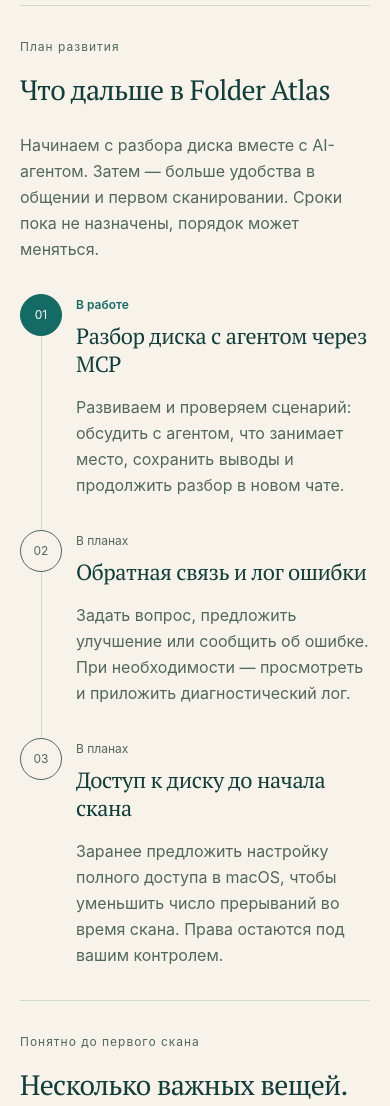
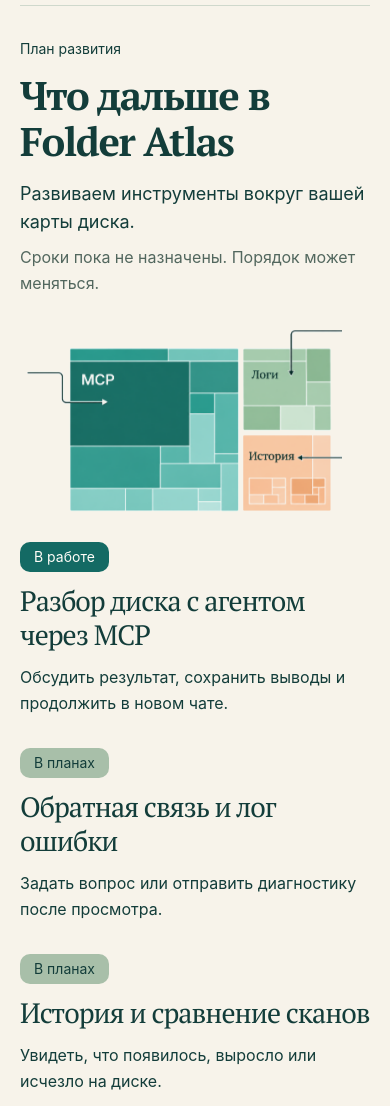
Before and after one commit to pyatovnikita1-rgb/folder-atlas, a plain HTML site: page index.html in a window 390 px wide. Shown: the part 1920-3026 px from the top of the page. Drawn offline with Linux system fonts and the light colour scheme; a web font is replaced by a local one.

```diff
--- a/index.html
+++ b/index.html
@@ -82,29 +82,31 @@
 
       <section class="roadmap" id="roadmap" aria-labelledby="roadmap-title">
         <div class="roadmap-intro">
-          <div><p class="eyebrow">План развития</p><h2 id="roadmap-title">Что дальше<br> в Folder Atlas</h2></div>
-          <p class="roadmap-description">Начинаем с разбора диска вместе с AI-агентом. Затем — больше удобства в общении и первом сканировании. Сроки пока не назначены, порядок может меняться.</p>
+          <p class="eyebrow">План развития</p>
+          <h2 id="roadmap-title">Что дальше в Folder Atlas</h2>
+          <p class="roadmap-description">Развиваем инструменты вокруг вашей карты диска.</p>
+          <p class="roadmap-timing">Сроки пока не назначены. Порядок может меняться.</p>
         </div>
-        <ol class="roadmap-list" role="list">
-          <li class="roadmap-step roadmap-step-current">
-            <span class="roadmap-marker" aria-hidden="true">01</span>
-            <p class="roadmap-status">В работе</p>
-            <h3>Разбор диска<br> с агентом через MCP</h3>
-            <p class="roadmap-copy">Развиваем и проверяем сценарий: обсудить с агентом, что занимает место, сохранить выводы и продолжить разбор в новом чате.</p>
+        <div class="roadmap-map">
+          <img class="roadmap-art" src="assets/roadmap-map.png" width="1665" height="944" loading="lazy" decoding="async" alt="Три группы плиток плана развития: MCP, логи и история сканов.">
+          <ol class="roadmap-items" role="list">
+            <li class="roadmap-feature roadmap-feature-mcp">
+              <p class="roadmap-status roadmap-status-current">В работе</p>
+              <h3>Разбор диска<br> с агентом<br> через MCP</h3>
+              <p class="roadmap-copy">Обсудить результат, сохранить выводы и продолжить в новом чате.</p>
             </li>
-          <li class="roadmap-step">
-            <span class="roadmap-marker" aria-hidden="true">02</span>
+            <li class="roadmap-feature roadmap-feature-feedback">
               <p class="roadmap-status">В планах</p>
               <h3>Обратная связь<br> и лог ошибки</h3>
-            <p class="roadmap-copy">Задать вопрос, предложить улучшение или сообщить об ошибке. При необходимости — просмотреть и приложить диагностический лог.</p>
+              <p class="roadmap-copy">Задать вопрос или отправить диагностику после просмотра.</p>
             </li>
-          <li class="roadmap-step">
-            <span class="roadmap-marker" aria-hidden="true">03</span>
+            <li class="roadmap-feature roadmap-feature-history">
               <p class="roadmap-status">В планах</p>
-            <h3>Доступ к диску<br> до начала скана</h3>
-            <p class="roadmap-copy">Заранее предложить настройку полного доступа в macOS, чтобы уменьшить число прерываний во время скана. Права остаются под вашим контролем.</p>
+              <h3>История и сравнение сканов</h3>
+              <p class="roadmap-copy">Увидеть, что появилось, выросло или исчезло на диске.</p>
             </li>
           </ol>
+        </div>
       </section>
 
       <section class="questions" id="questions" aria-labelledby="questions-title">
--- a/styles.css
+++ b/styles.css
@@ -120,18 +120,24 @@ h2 { font-size: 32px; line-height: 40px; letter-spacing: -.025em; }
 .walkthrough { display: grid; grid-template-columns: minmax(0, 352px) minmax(0, 1fr); gap: 64px; padding-block: 96px 72px; align-items: center; }
 .display-heading { font-size: 48px; line-height: 54px; letter-spacing: -1.2px; }
 .walkthrough-copy p { margin-top: 24px; color: var(--fa-color-text-secondary); }
-.roadmap { padding-block: 64px; border-top: 1px solid var(--fa-color-border-default); }
-.roadmap-intro { display: grid; grid-template-columns: minmax(0, 352px) minmax(0, 1fr); gap: 64px; align-items: end; }
-.roadmap-description { max-width: 560px; color: var(--fa-color-text-secondary); font-size: 16px; line-height: 26px; }
-.roadmap-list { display: grid; grid-template-columns: repeat(3, minmax(0, 1fr)); gap: 32px; list-style: none; margin: 40px 0 0; padding: 0; }
-.roadmap-step { position: relative; min-width: 0; }
-.roadmap-step:not(:last-child)::before { content: ""; position: absolute; top: 21px; left: 42px; right: -32px; border-top: 1px solid var(--fa-color-border-default); }
-.roadmap-marker { position: relative; display: flex; align-items: center; justify-content: center; width: 42px; height: 42px; margin-bottom: 24px; border: 1px solid var(--fa-palette-muted); border-radius: 50%; background: var(--fa-color-surface-page); color: var(--fa-color-text-secondary); font-size: 12px; line-height: 18px; }
-.roadmap-step-current .roadmap-marker { border-color: var(--fa-color-action-default); background: var(--fa-color-action-default); color: var(--fa-color-text-inverse); }
-.roadmap-status { margin-bottom: 12px; color: var(--fa-color-text-secondary); font-size: 12px; line-height: 18px; }
-.roadmap-step-current .roadmap-status { color: var(--fa-color-action-default); font-weight: 600; }
-.roadmap-step h3 { margin: 0 0 16px; font: 400 24px/32px var(--fa-font-display); letter-spacing: -.02em; }
-.roadmap-copy { color: var(--fa-color-text-secondary); font-size: 16px; line-height: 26px; }
+.roadmap { padding-block: 32px 48px; border-top: 1px solid var(--fa-color-border-default); }
+.roadmap-intro { max-width: 900px; }
+.roadmap .eyebrow { margin-bottom: 20px; color: var(--fa-color-text-primary); font-size: 16px; line-height: 24px; letter-spacing: 0; }
+.roadmap-intro h2 { font-size: 56px; line-height: 64px; font-weight: 700; letter-spacing: -.035em; }
+.roadmap-description { margin-top: 16px; font-size: 22px; line-height: 32px; }
+.roadmap-timing { margin-top: 8px; color: var(--fa-color-text-secondary); font-size: 18px; line-height: 28px; }
+.roadmap-map { position: relative; min-height: 480px; margin-top: 0; }
+.roadmap-art { position: absolute; top: 0; left: 10.5%; width: 72%; height: auto; mix-blend-mode: darken; clip-path: inset(0 8% 0 0); }
+.roadmap-items { list-style: none; margin: 0; padding: 0; }
+.roadmap-feature { position: absolute; width: 22%; }
+.roadmap-feature-mcp { top: 96px; left: 0; width: 21%; }
+.roadmap-feature-feedback { top: -60px; right: 0; }
+.roadmap-feature-history { top: 257px; right: 0; }
+.roadmap-status { display: inline-block; margin-bottom: 12px; padding: 4px 14px; border-radius: 10px; background: var(--fa-palette-sage); font-size: 14px; line-height: 22px; }
+.roadmap-status-current { color: var(--fa-color-text-inverse); background: var(--fa-color-action-default); }
+.roadmap-feature h3 { margin: 0 0 16px; font: 400 32px/38px var(--fa-font-display); letter-spacing: -.035em; }
+.roadmap-copy { color: var(--fa-color-text-primary); font-size: 17px; line-height: 26px; }
+.roadmap-feature-mcp .roadmap-copy { max-width: 218px; font-size: 18px; line-height: 27px; }
 .questions { display: grid; grid-template-columns: minmax(0, 352px) minmax(0, 1fr); gap: 64px; padding-block: 64px; border-block: 1px solid var(--fa-color-border-default); }
 .eyebrow { font-size: 12px; line-height: 18px; letter-spacing: 1px; color: var(--fa-color-text-secondary); margin-bottom: 16px; }
 .faq-list details { border-bottom: 1px solid var(--fa-color-border-default); }
@@ -169,7 +175,7 @@ summary::-webkit-details-marker { display: none; }
   .hero { grid-template-columns: minmax(0, .9fr) minmax(0, 1fr); gap: 32px; }
   h1 { font-size: 52px; line-height: 58px; letter-spacing: -1.3px; }
   .hero-description { font-size: 20px; line-height: 30px; }
-  .walkthrough, .questions, .roadmap-intro { grid-template-columns: minmax(0, .7fr) minmax(0, 1fr); gap: 40px; }
+  .walkthrough, .questions { grid-template-columns: minmax(0, .7fr) minmax(0, 1fr); gap: 40px; }
   .display-heading { font-size: 40px; line-height: 46px; }
   .media-duration { display: block; }
   .cluster-footer { opacity: .65; }
@@ -191,16 +197,6 @@ summary::-webkit-details-marker { display: none; }
   .walkthrough-copy p { max-width: 440px; }
   .walkthrough-media { margin-inline: 8px; }
   .questions { grid-template-columns: minmax(0, 1fr); gap: 32px; padding-block: 48px; }
-  .roadmap { padding-block: 48px; }
-  .roadmap-intro { grid-template-columns: minmax(0, 1fr); gap: 24px; }
-  .roadmap-intro h2 br { display: none; }
-  .roadmap-list { grid-template-columns: minmax(0, 1fr); gap: 0; margin-top: 32px; }
-  .roadmap-step { padding: 0 0 32px 66px; }
-  .roadmap-step:last-child { padding-bottom: 0; }
-  .roadmap-marker { position: absolute; top: 0; left: 0; margin: 0; }
-  .roadmap-step:not(:last-child)::before { top: 42px; bottom: 0; left: 21px; right: auto; border-top: 0; border-left: 1px solid var(--fa-color-border-default); }
-  .roadmap-status { padding-top: 2px; margin-bottom: 8px; }
-  .roadmap-step h3 br { display: none; }
   .questions-intro h2 br { display: none; }
   .cluster-footer { display: none; }
 }
@@ -229,10 +225,7 @@ summary::-webkit-details-marker { display: none; }
   .walkthrough { padding-block: 32px; gap: 40px; }
   .display-heading { font-size: 36px; line-height: 40px; letter-spacing: -.9px; }
   .walkthrough-copy p { margin-top: 20px; font-size: 16px; line-height: 26px; }
-  .questions, .roadmap { padding-block: 32px; }
-  .roadmap-intro h2 { font-size: 28px; line-height: 36px; }
-  .roadmap-step { padding-left: 56px; }
-  .roadmap-step h3 { font-size: 22px; line-height: 28px; }
+  .questions { padding-block: 32px; }
   .questions-intro h2 { font-size: 28px; line-height: 36px; }
   .answer { padding-right: 8px; }
   .final-cta { padding-block: 40px; }
@@ -240,6 +233,32 @@ summary::-webkit-details-marker { display: none; }
   .site-footer { flex-wrap: wrap; row-gap: 8px; padding-block: 20px; }
   .site-footer > span:nth-child(2) { display: none; }
 }
+@media (max-width: 1100px) {
+  .roadmap { padding-block: 40px 48px; }
+  .roadmap-intro h2 { font-size: 48px; line-height: 56px; }
+  .roadmap-map { min-height: 0; margin-top: 32px; }
+  .roadmap-art { position: static; width: min(100%, 820px); margin-inline: auto; }
+  .roadmap-items { display: grid; grid-template-columns: repeat(3, minmax(0, 1fr)); gap: 28px; margin-top: 32px; }
+  .roadmap-feature { position: static; width: auto; }
+  .roadmap-feature h3 br { display: none; }
+  .roadmap-feature h3 { font-size: 26px; line-height: 32px; }
+  .roadmap-copy, .roadmap-feature-mcp .roadmap-copy { max-width: none; font-size: 16px; line-height: 26px; }
+}
+@media (max-width: 700px) {
+  .roadmap { padding-block: 32px; }
+  .roadmap .eyebrow { margin-bottom: 12px; font-size: 14px; line-height: 22px; }
+  .roadmap-intro h2 { max-width: 460px; font-size: 40px; line-height: 46px; }
+  .roadmap-description { font-size: 18px; line-height: 28px; }
+  .roadmap-timing { font-size: 16px; line-height: 26px; }
+  .roadmap-map { margin-top: 24px; }
+  .roadmap-items { grid-template-columns: minmax(0, 1fr); gap: 32px; margin-top: 24px; }
+  .roadmap-feature { max-width: 460px; }
+  .roadmap-feature h3 { margin-bottom: 12px; font-size: 28px; line-height: 34px; }
+}
+@media (max-width: 360px) {
+  .roadmap-intro h2 { font-size: 34px; line-height: 40px; }
+  .roadmap-feature h3 { font-size: 26px; line-height: 32px; }
+}
 @media (prefers-reduced-motion: reduce) {
   html { scroll-behavior: auto; }
   .button, .faq-list summary::before, .faq-list summary::after { transition: none; }
```
Also changed, not shown: assets/roadmap-map.png (added). Lines whose indentation alone changed are shown as unchanged.
